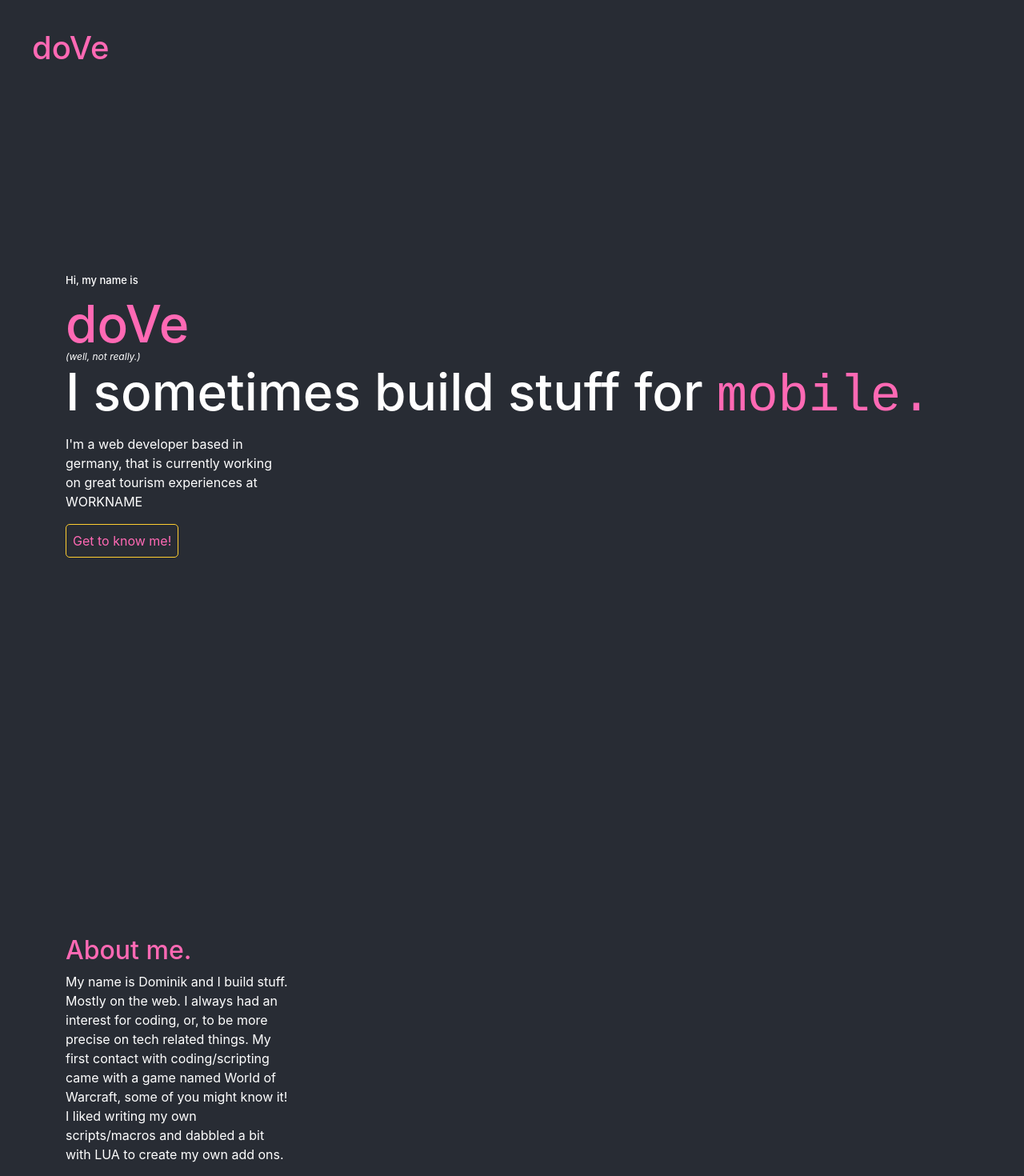
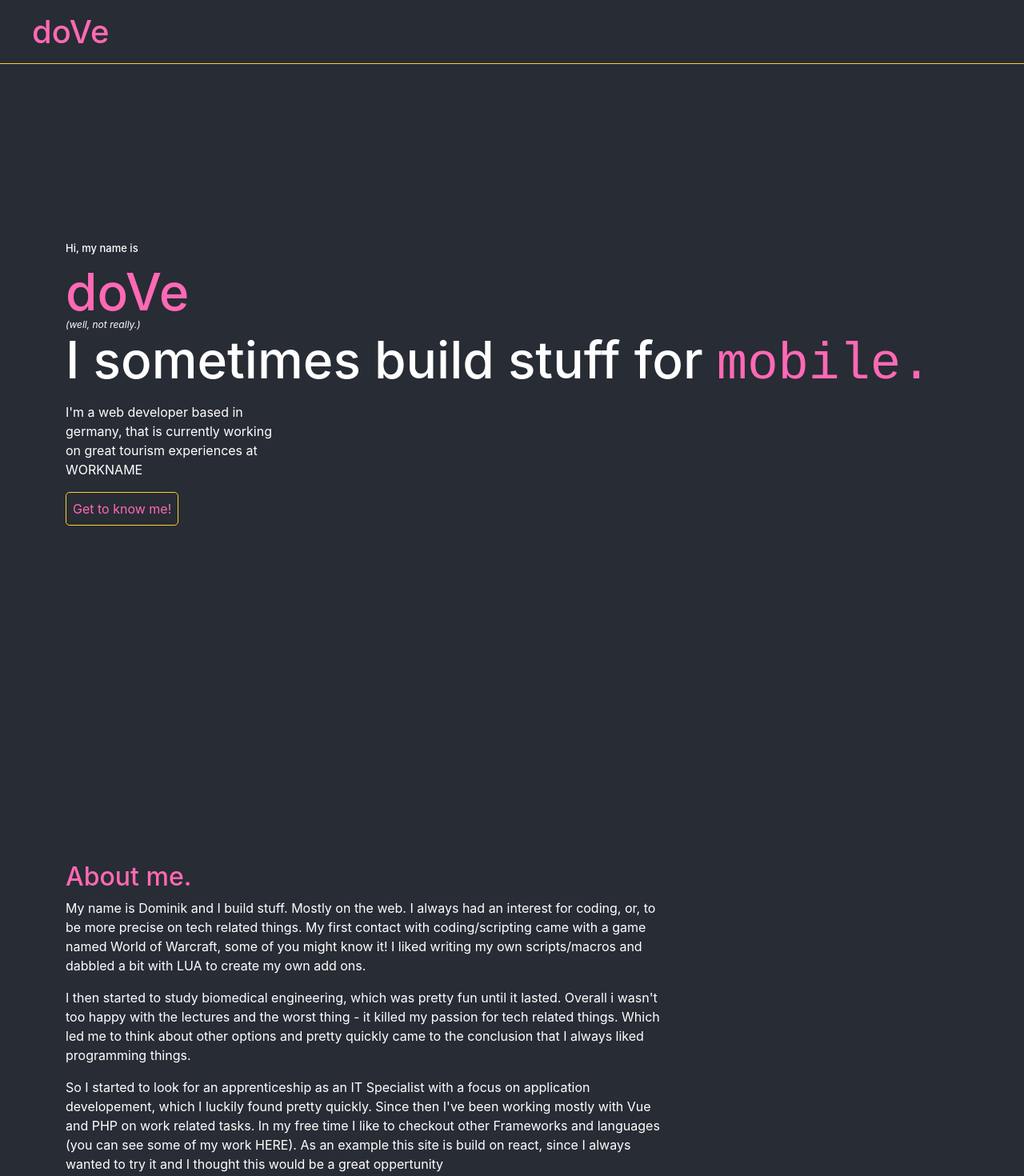
Before and after one commit to doVe829/portfolioPage, a React (Vite) app: page / in a window 1280 px wide. Shown: the top 1470 px of the page at 80% size. Built offline with nearby package versions, Linux system fonts and the light colour scheme.

Commit message:
adds new Project.jsx, outsources variables in own stylesheet

```diff
--- a/src/App.jsx
+++ b/src/App.jsx
@@ -1,6 +1,7 @@
 import Home from './views/Home.jsx';
 import Header from './views/Header.jsx';
 import About from './views/About';
+import Projects from './views/Projects';
 
 function App() {
   return (
@@ -10,6 +11,7 @@ function App() {
         <main>
           <Home />
           <About />
+          <Projects />
         </main>
       </div>
     </div>
--- a/src/styles/About.scss
+++ b/src/styles/About.scss
@@ -1,6 +1,7 @@
-// about style stuff
+@use 'variables';
+
 section#section-about {
   h2 {
-    color: hotpink;
+    color: variables.$main-colour;
   }
 }
--- a/src/styles/Header.scss
+++ b/src/styles/Header.scss
@@ -1,9 +1,11 @@
+@use 'variables';
+
 header {
   h1 {
     // display: flex;
     // justify-content: center;
     // align-items: center;
-    color: hotpink;
+    color: variables.$main-colour;
     margin: 0 0 0 1em;
   }
 }
@@ -12,7 +14,8 @@ header {
   display: flex;
   align-items: center;
   background-color: #282c34;
-  min-height: 15vh;
+  min-height: 10vh;
+  border-bottom: 1px solid variables.$complimentary-colour;
   // display: flex;
   // flex-direction: column;
   // align-items: left;
--- a/src/styles/Home.scss
+++ b/src/styles/Home.scss
@@ -1,3 +1,5 @@
+@use 'variables';
+
 .home {
   h1 {
     font-size: small;
@@ -7,19 +9,25 @@
     font-size: 4em;
   }
   .accentColor {
-    color: hotpink;
+    color: variables.$main-colour;
     &.platformText {
       font-family: monospace;
     }
   }
   a.btn {
-    color: hotpink;
+    color: variables.$main-colour;
     background: transparent;
-    border: 0.5px solid #ffce30;
+    border: 0.5px solid variables.$complimentary-colour;
     border-radius: 5px;
     padding: 0.5em;
   }
   sup {
     font-style: italic;
   }
+  // .nameHover:hover {
+  //   cursor: pointer;
+  //   &::after {
+  //     content: 'minik ';
+  //   }
+  // }
 }
--- /dev/null
+++ b/src/styles/variables.scss
@@ -0,0 +1,2 @@
+$complimentary-colour: #ffce30;
+$main-colour: hotpink;
--- a/src/views/About.jsx
+++ b/src/views/About.jsx
@@ -1,15 +1,32 @@
 import '../styles/About.scss';
 const About = () => {
+  const texts = [
+    `My name is Dominik and I build stuff. Mostly on the web. I always had
+          an interest for coding, or, to be more precise on tech related things.
+          My first contact with coding/scripting came with a game named World of
+          Warcraft, some of you might know it! I liked writing my own
+          scripts/macros and dabbled a bit with LUA to create my own add ons.`,
+    `I then started to study biomedical engineering, which was pretty fun
+          until it lasted. Overall i wasn't too happy with the lectures and the
+          worst thing - it killed my passion for tech related things. Which led
+          me to think about other options and pretty quickly came to the
+          conclusion that I always liked programming things.`,
+    ` So I started to look for an apprenticeship as an IT Specialist with a
+          focus on application developement, which I luckily found pretty
+          quickly. Since then I've been working mostly with Vue and PHP on work
+          related tasks. In my free time I like to checkout other Frameworks and
+          languages (you can see some of my work HERE). As an example this site
+          is build on react, since I always wanted to try it and I thought this
+          would be a great oppertunity`,
+  ];
   return (
     <section id="section-about">
       <h2>About me.</h2>
-      <p className="col-3">
-        My name is Dominik and I build stuff. Mostly on the web. I always had an
-        interest for coding, or, to be more precise on tech related things. My
-        first contact with coding/scripting came with a game named World of
-        Warcraft, some of you might know it! I liked writing my own
-        scripts/macros and dabbled a bit with LUA to create my own add ons.
-      </p>
+      <div>
+        {texts.map((text) => {
+          return <p className="col-8">{text}</p>;
+        })}
+      </div>
     </section>
   );
 };
--- /dev/null
+++ b/src/views/Projects.jsx
@@ -0,0 +1,9 @@
+const Projects = () => {
+  return (
+    <section>
+      <h2>IN PROGRESS</h2>
+    </section>
+  );
+};
+
+export default Projects;
```
